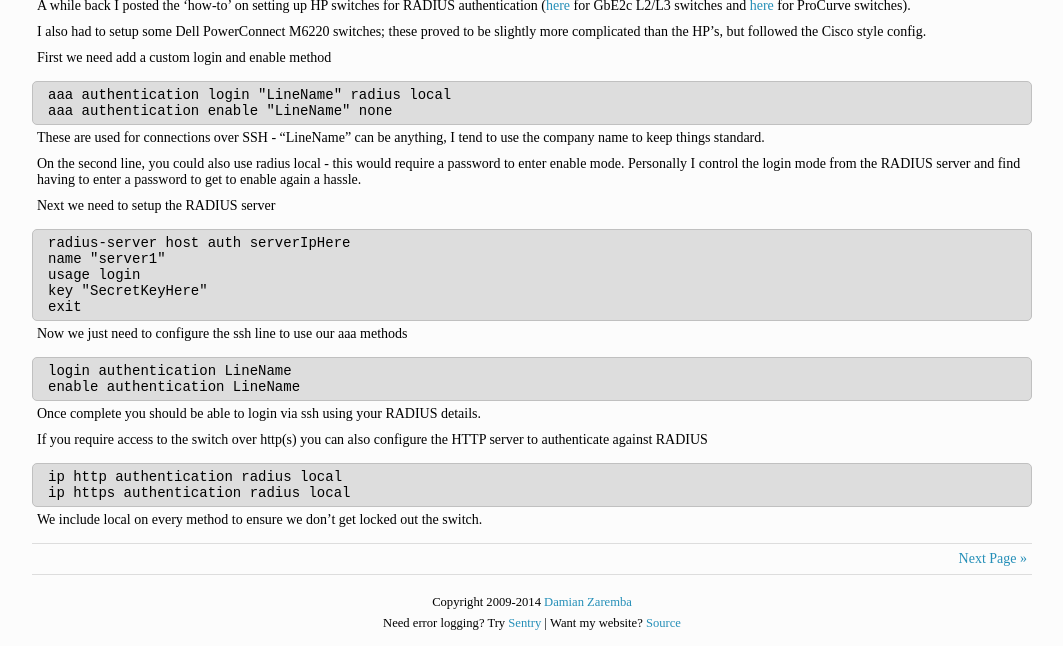
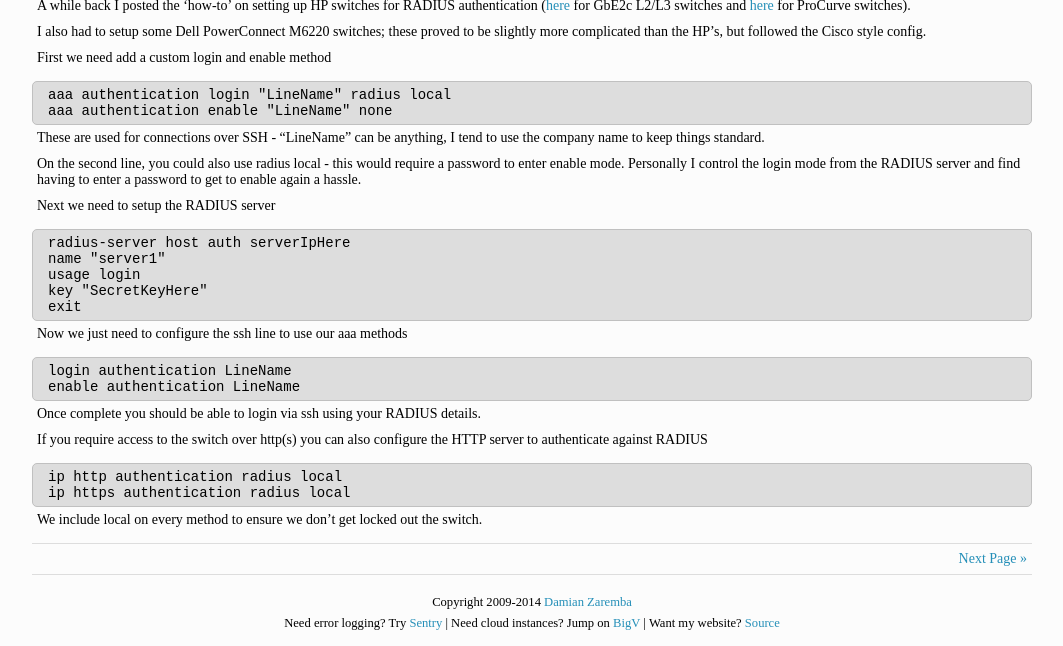
Before and after one commit to DamianZaremba/damianzaremba.co.uk, a Jekyll site: the page built from content/index.html, in a window 1280 px wide and 900 px high, scrolled down 10437 px, cut to the strip 254-900 px from the top of the window. Shown: the whole strip, without its empty margins (108-1171 px from the left). Built offline with Jekyll 4.4.1, drawn with Linux system fonts in a browser that asks for light colours; nearby versions of some CDN libraries; Markdown is read by kramdown in place of the engine named in the settings; the list of posts is cut into pages by our own code; comment, search, counter and statistics services are not loaded.

Commit message:
Link though to bigv - vision108 has now been sold and bigv is out of beta

```diff
--- a/content/_layouts/default.html
+++ b/content/_layouts/default.html
@@ -100,6 +100,7 @@
     <p class="copyright">Copyright 2009-{{ site.time | date: "%Y" }} <a href="http://damianzaremba.co.uk">Damian Zaremba</a></p>
     <ul id="ads">
         <li>Need error logging? Try <a href="https://getsentry.com/signup/r_D0ZW/">Sentry</a></li>
+        <li>Need cloud instances? Jump on <a href="http://www.bigv.io">BigV</a></li>
         <li>Want my website? <a href="https://github.com/DamianZaremba/damianzaremba.co.uk/">Source</a></li>
     </ul>
 </footer>
```
